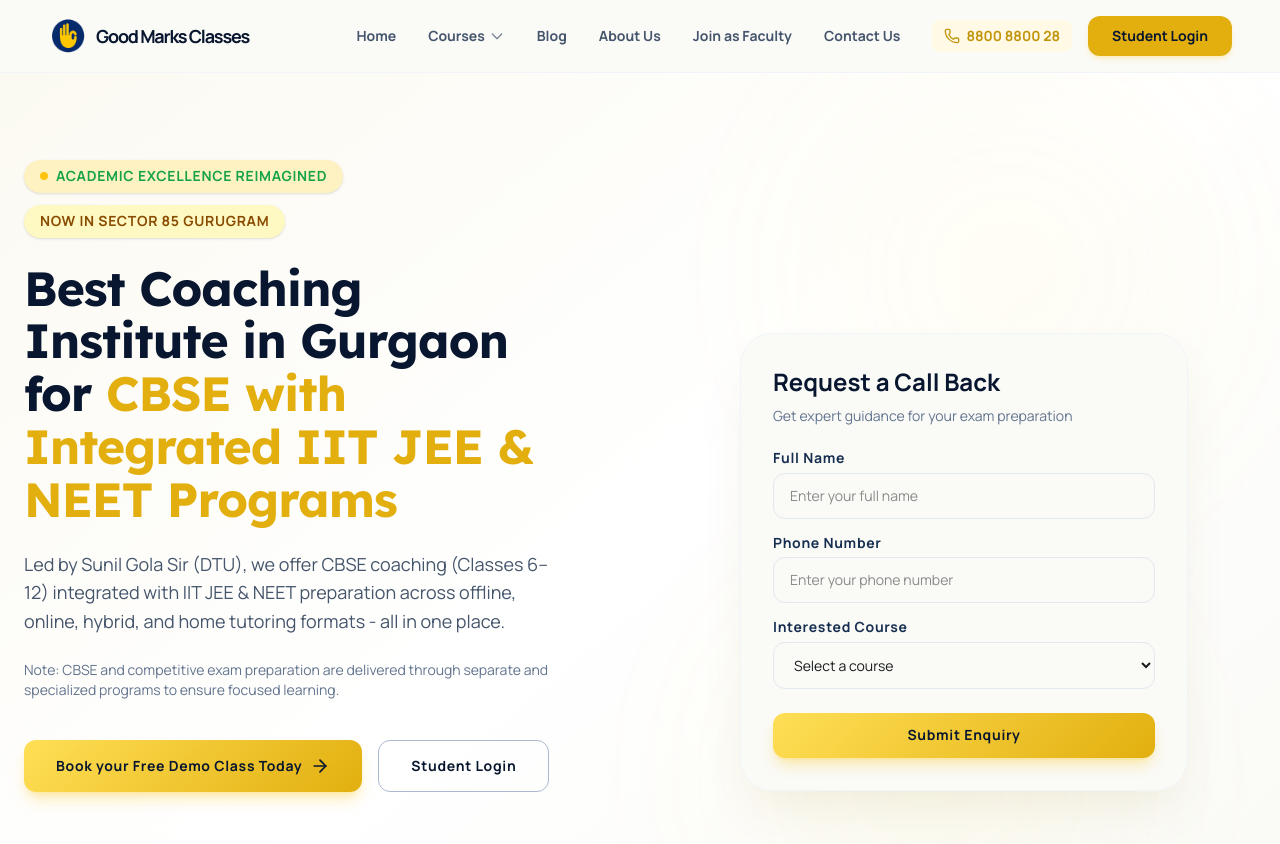
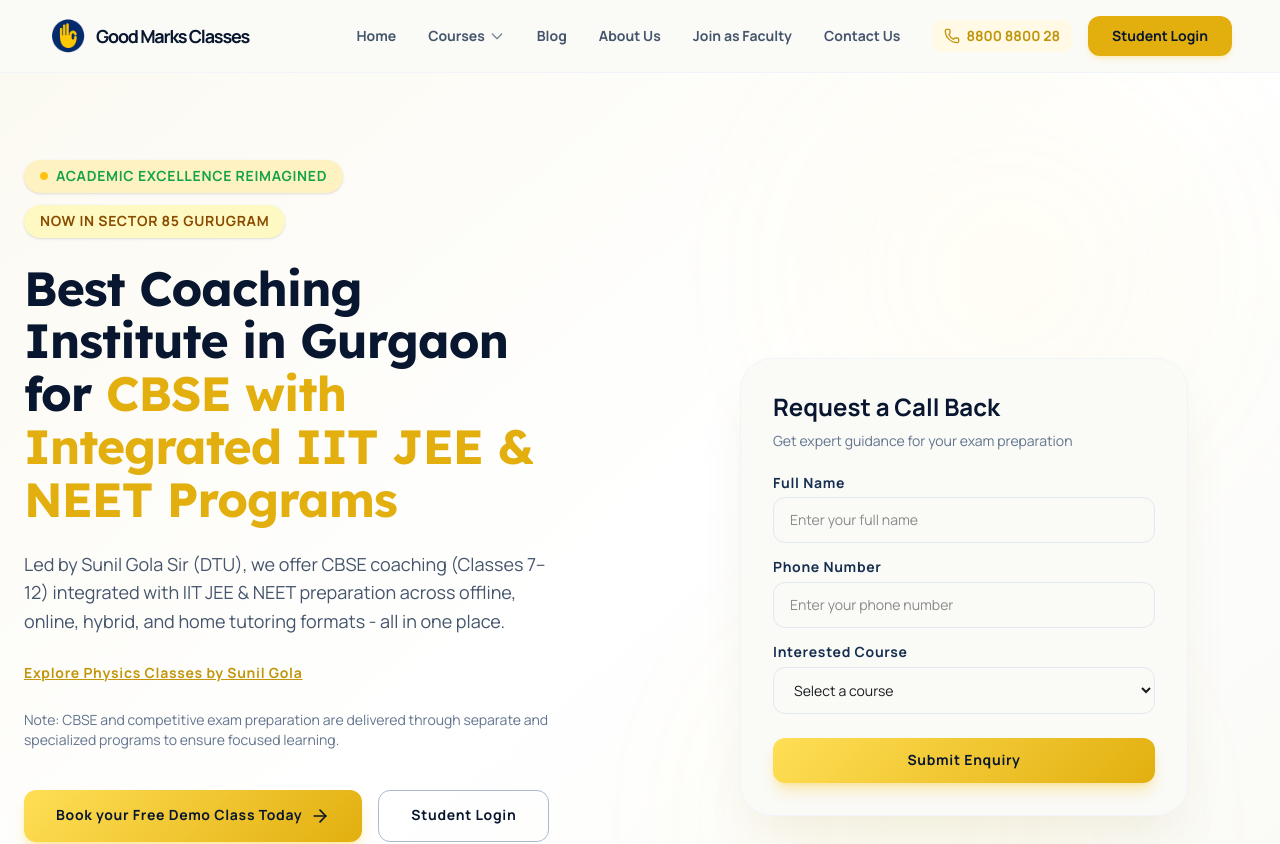
Before and after one commit to team229/goodmarkswebsite, a React (Vite) app: page / in a window 1280 px wide. Shown: the top 844 px of the page. Built offline with nearby package versions, Linux system fonts and the light colour scheme.

Commit message:
Update homepage CBSE class range and add physics link

```diff
--- a/src/pages/Home.tsx
+++ b/src/pages/Home.tsx
@@ -139,7 +139,12 @@
                   Best Coaching Institute in Gurgaon for <span className="text-transparent bg-clip-text bg-gradient-to-r from-primary-600 to-primary-600">CBSE with Integrated IIT JEE & NEET Programs</span>
                 </h1>
                 <p className="font-body-lg text-slate-600 max-w-xl text-lg leading-relaxed">
-                  Led by Sunil Gola Sir (DTU), we offer CBSE coaching (Classes 6–12) integrated with IIT JEE & NEET preparation across offline, online, hybrid, and home tutoring formats - all in one place.
+                  Led by Sunil Gola Sir (DTU), we offer CBSE coaching (Classes 7–12) integrated with IIT JEE & NEET preparation across offline, online, hybrid, and home tutoring formats - all in one place.
+                </p>
+                <p className="max-w-xl">
+                  <Link to="/physics-classes-sunil-gola" className="text-primary-700 font-label-bold underline hover:text-primary-800 transition-colors">
+                    Explore Physics Classes by Sunil Gola
+                  </Link>
                 </p>
                 <p className="text-sm text-slate-500 max-w-xl">
                   Note: CBSE and competitive exam preparation are delivered through separate and specialized programs to ensure focused learning.
```
